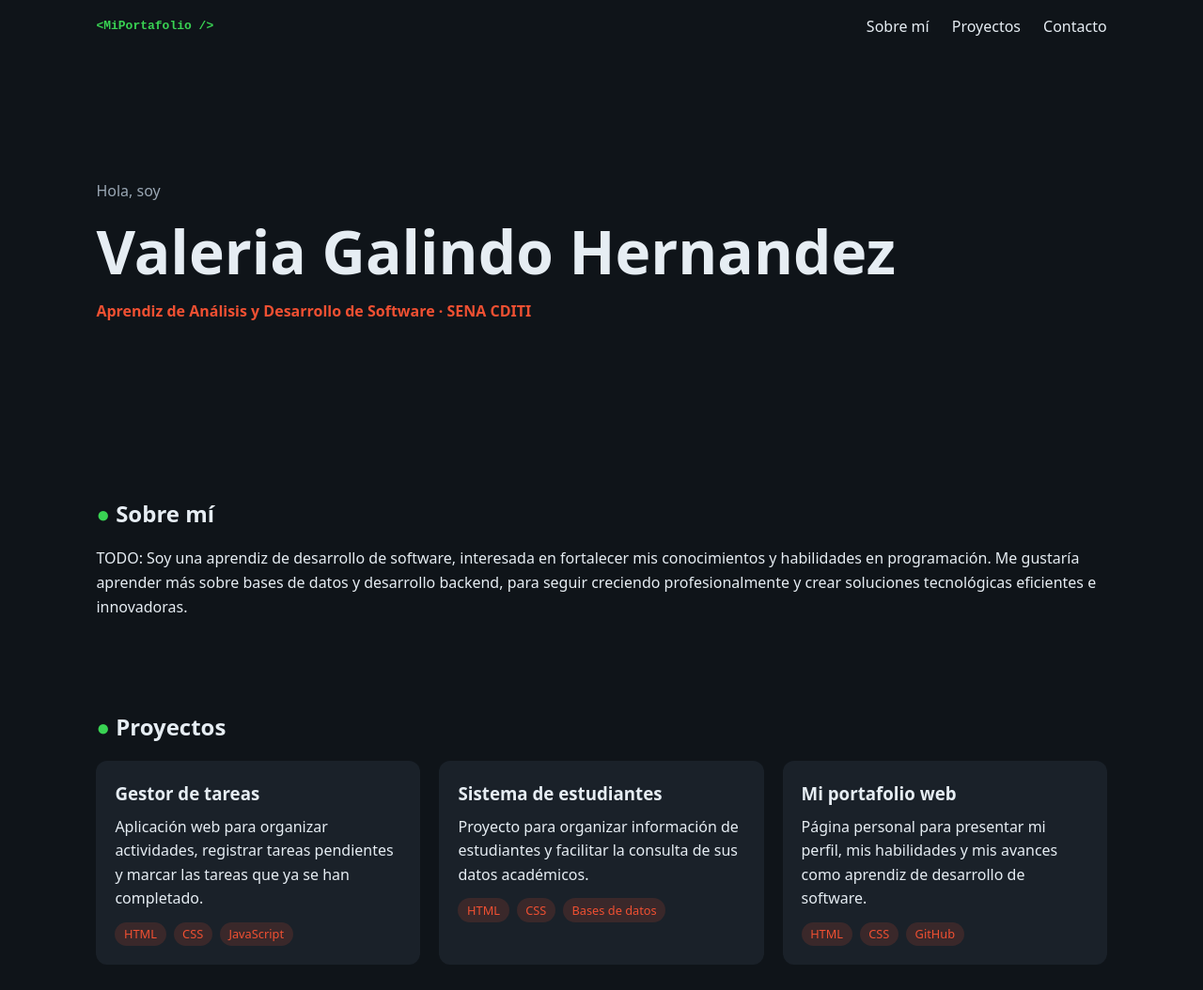
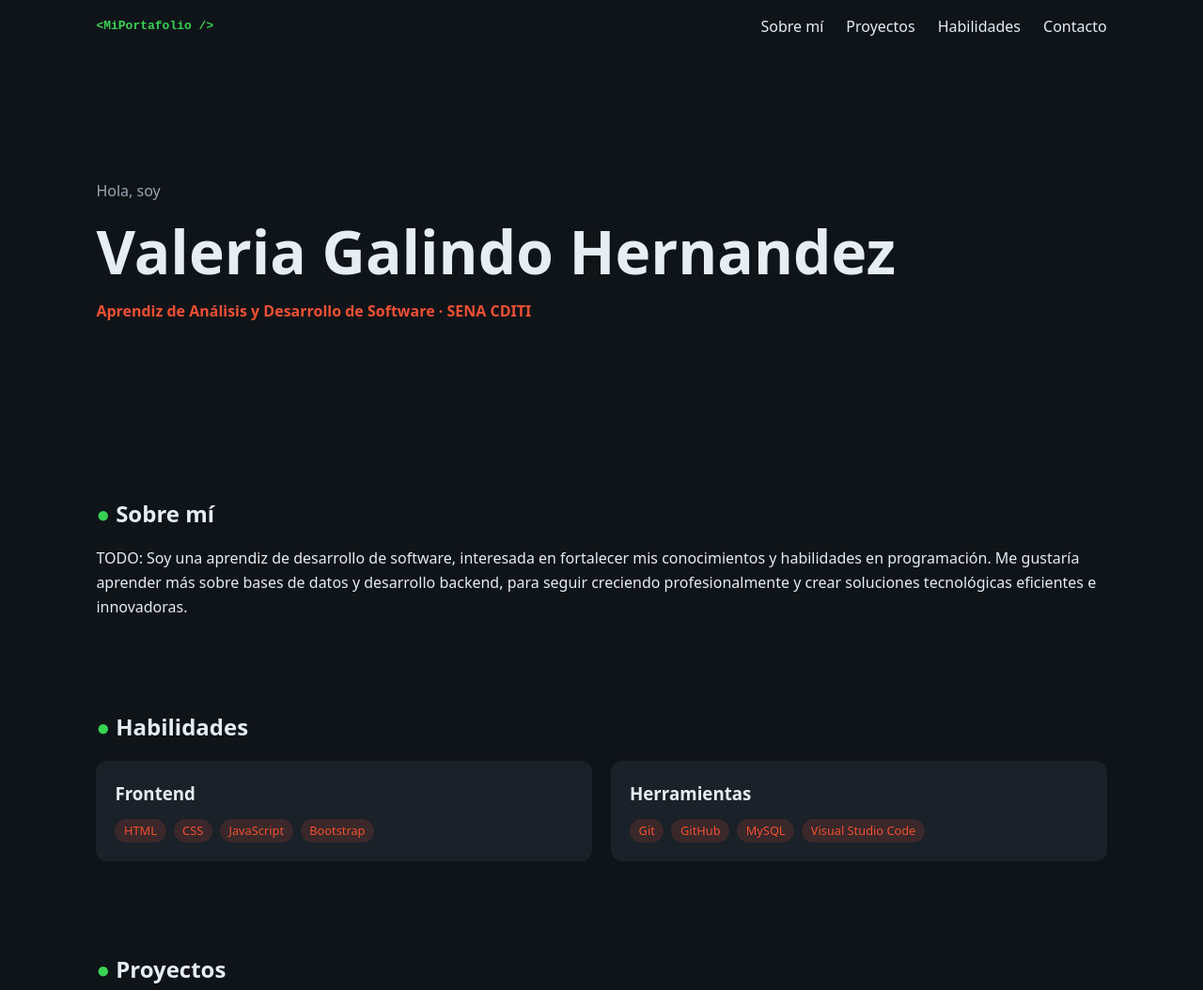
Before and after one commit to hernandezgvale/mi-portafolio-vale, a plain HTML site: page index.html in a window 1280 px wide. Shown: the top 1054 px of the page at 94% size. Drawn offline with Linux system fonts and the light colour scheme.

Commit message:
feat: agrega las habilidades tecnicas agrupadas y su acceso desde el menu (closes #2)

```diff
--- a/index.html
+++ b/index.html
@@ -14,7 +14,7 @@
       <ul>
         <li><a href="#sobre-mi">Sobre mí</a></li>
         <li><a href="#proyectos">Proyectos</a></li>
-        <li><a href="#contacto">Contacto</a></li>
+        <li><a href="#habilidades">Habilidades</a></li><li><a href="#contacto">Contacto</a></li>
       </ul>
     </nav>
     <div class="hero-texto">
@@ -51,6 +51,29 @@
          reemplázala por las tuyas.
          ========================================================= -->
 
+<section id="habilidades" class="seccion">
+  <h2>Habilidades</h2>
+  <div class="grid">
+    <article class="tarjeta">
+      <h3>Frontend</h3>
+      <ul class="etiquetas">
+        <li>HTML</li>
+        <li>CSS</li>
+        <li>JavaScript</li>
+        <li>Bootstrap</li>
+      </ul>
+    </article>
+    <article class="tarjeta">
+      <h3>Herramientas</h3>
+      <ul class="etiquetas">
+        <li>Git</li>
+        <li>GitHub</li>
+        <li>MySQL</li>
+        <li>Visual Studio Code</li>
+      </ul>
+    </article>
+  </div>
+</section>
 <section id="proyectos" class="seccion">
   <h2>Proyectos</h2>
 
```
